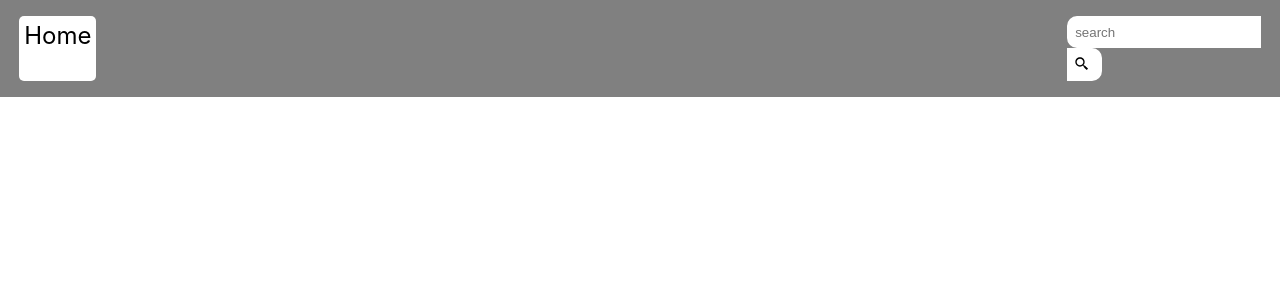
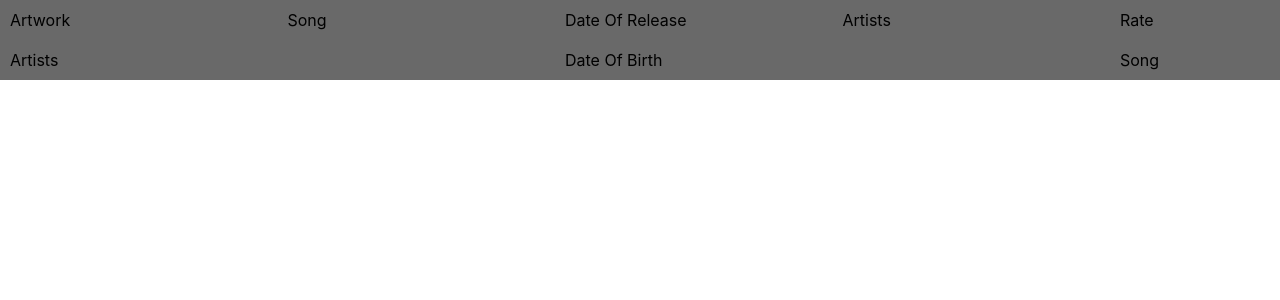
Before and after one commit to divyanshu9307/client_deltax_assignment, a React (Create React App) app: page / in a window 1280 px wide. Shown: the top 300 px of the page. Built offline with nearby package versions, Linux system fonts and the light colour scheme.

Commit message:
sub header  done

```diff
--- a/src/App.css
+++ b/src/App.css
@@ -73,3 +73,19 @@ searchbox{
   border-end-end-radius: 0px;
   border-start-end-radius: 0px;
 }
+.heading-common{
+  display: flex;
+  flex-direction: row;
+  justify-content: space-between;
+  padding:10px;
+  background-color: #696969;
+}
+#h1{
+  width: 150px;
+  text-align: left;
+}
+
+#h2{
+  width: 150px;
+  text-align: left;
+}
--- a/src/App.js
+++ b/src/App.js
@@ -14,13 +14,13 @@ const App = () => {
 
    <Switch>
       <Route exact path="/">
-        <Header />
+        {/* <Header /> */}
+        <Header1/>
+        <Header2/>
+        </Route>
+        <Route exact path="/newsong">
 
 
-        </Route>
-        <Route exact path="/newsong">
-        <Header1/>
-    <Header2/>
     <Song/>
         <Newsong/>
         </Route>
--- a/src/components/header1.js
+++ b/src/components/header1.js
@@ -0,0 +1,15 @@
+import React from 'react'
+
+const header1 = () => {
+  return (
+    <div className="heading-common">
+    <div id="h1">Artwork</div>
+    <div id="h1">Song</div>
+    <div id="h1">Date Of Release</div>
+    <div id="h1">Artists</div>
+    <div id="h1">Rate</div>
+  </div>
+  )
+}
+
+export default header1
--- a/src/components/header2.js
+++ b/src/components/header2.js
@@ -0,0 +1,13 @@
+import React from 'react'
+
+const header2 = () => {
+  return (
+    <div className="heading-common">
+        <div id="h2">Artists</div>
+        <div id="h2">Date Of Birth</div>
+        <div id="h2">Song</div>
+      </div>
+  )
+}
+
+export default header2
```
